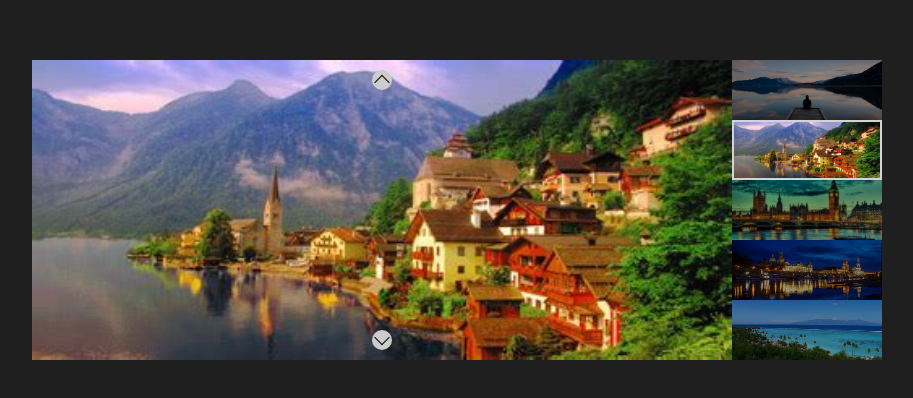
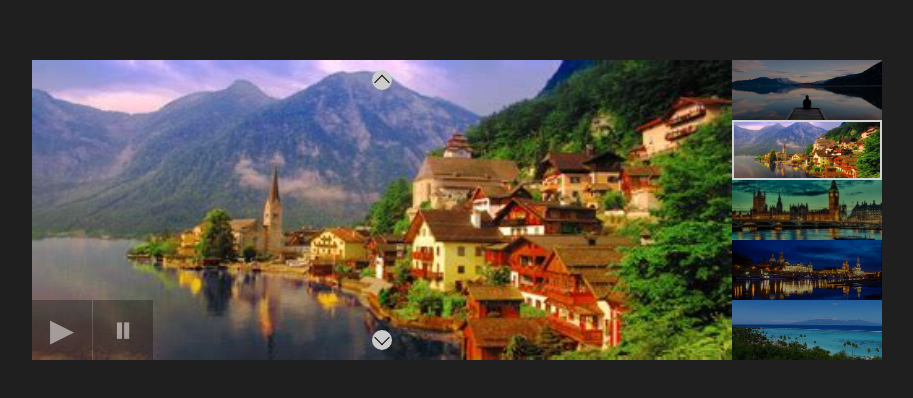
Before and after one commit to OgataiKhan/js-carousel-autoplay, a plain HTML site: page index.html in a window 1280 px wide. Shown: the part 190-588 px from the top of the page, without its empty margins (183-1096 px from the left). Drawn offline with Linux system fonts and the light colour scheme.

Commit message:
feat: add buttons

```diff
--- a/css/style.css
+++ b/css/style.css
@@ -18,6 +18,7 @@ body img {
     margin: 0 auto;
     display: flex;
     align-items: center;
+    position: relative;
 }
 
 .items {
@@ -119,3 +120,21 @@ My css
     opacity: 1;
     border: 2px solid #d3d3d3
 }
+
+.buttons {
+    position: absolute;
+    bottom: 0;
+    z-index: 9;
+    display: flex;
+    gap: 1px;
+}
+
+.btn {
+    font-size: 40px;
+    width: 60px;
+    height: 60px;
+    display: block;
+    background-color: rgba(0, 0, 0, 0.3);
+    color: rgba(255, 255, 255, 0.5);
+    border: none;
+}
--- a/index.html
+++ b/index.html
@@ -12,6 +12,10 @@
         <div class="items">
           <div class="prev"></div>
           <div class="next"></div>
+          <div class="buttons">
+            <button class="btn" id="start">&#9658;</button>
+            <button class="btn" id="stop">&#9208;</button>
+          </div>
         </div>
         <div class="thumbnails">
         </div>
```
Lines whose indentation alone changed are shown as unchanged.
